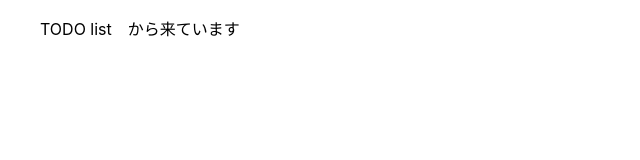
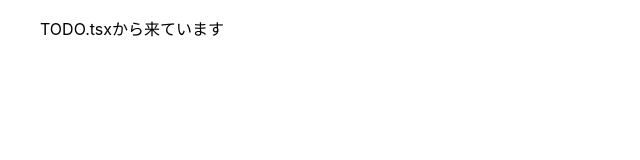
Before and after one commit to keketon/todo-ts, a React (Create React App) app: page / in a window 1280 px wide. Shown: the top 160 px of the page, without its empty margins (0-640 px from the left). Built offline with nearby package versions, Linux system fonts and the light colour scheme.

Commit message:
[add] Todoの型定義

```diff
--- a/src/App.tsx
+++ b/src/App.tsx
@@ -3,9 +3,10 @@ import Todo from './components/Todo';
 
 // FCはFunction Componentらしい。
 const App: React.FC = () => {
+  const todo = [{id: "1", text: "洗濯する"}]
   return (
     <div className="App">
-      <Todo />
+      <Todo items={todo}/>
     </div>
   );
 }
--- a/src/components/Todo.tsx
+++ b/src/components/Todo.tsx
@@ -1,7 +1,11 @@
 import React from "react";
 
-const Todo = () => {
-    return <ul>TODO list　から来ています</ul>
+interface TodoProps{
+    items: {id: string, text: string}[]
+};
+
+const Todo: React.FC<TodoProps> = props => {
+    return <ul>TODO.tsxから来ています</ul>
 }
 
-export default Todo
+export default Todo;
```
